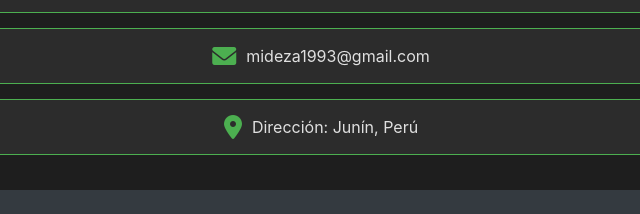
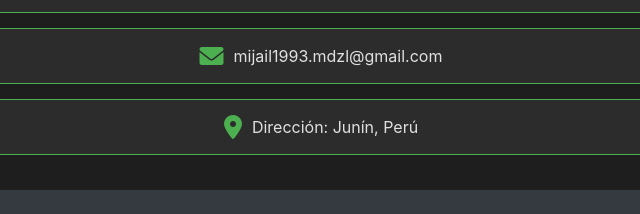
Before and after one commit to MIDEZA-22/MIDEZA-CV, a plain HTML site: page index.html in a window 1280 px wide. Shown: the part 5292-5506 px from the top of the page, 319-959 px from the left. Drawn offline with nearby package versions, Linux system fonts and the light colour scheme.

Commit message:
Update index.html

```diff
--- a/index.html
+++ b/index.html
@@ -200,7 +200,7 @@
             </div>
             <div class="contact-item">
                 <i class="fas fa-envelope"></i>
-                <p>mideza1993@gmail.com</p>
+                <p>mijail1993.mdzl@gmail.com</p>
             </div>
             <div class="contact-item">
                 <i class="fas fa-map-marker-alt"></i>
```
